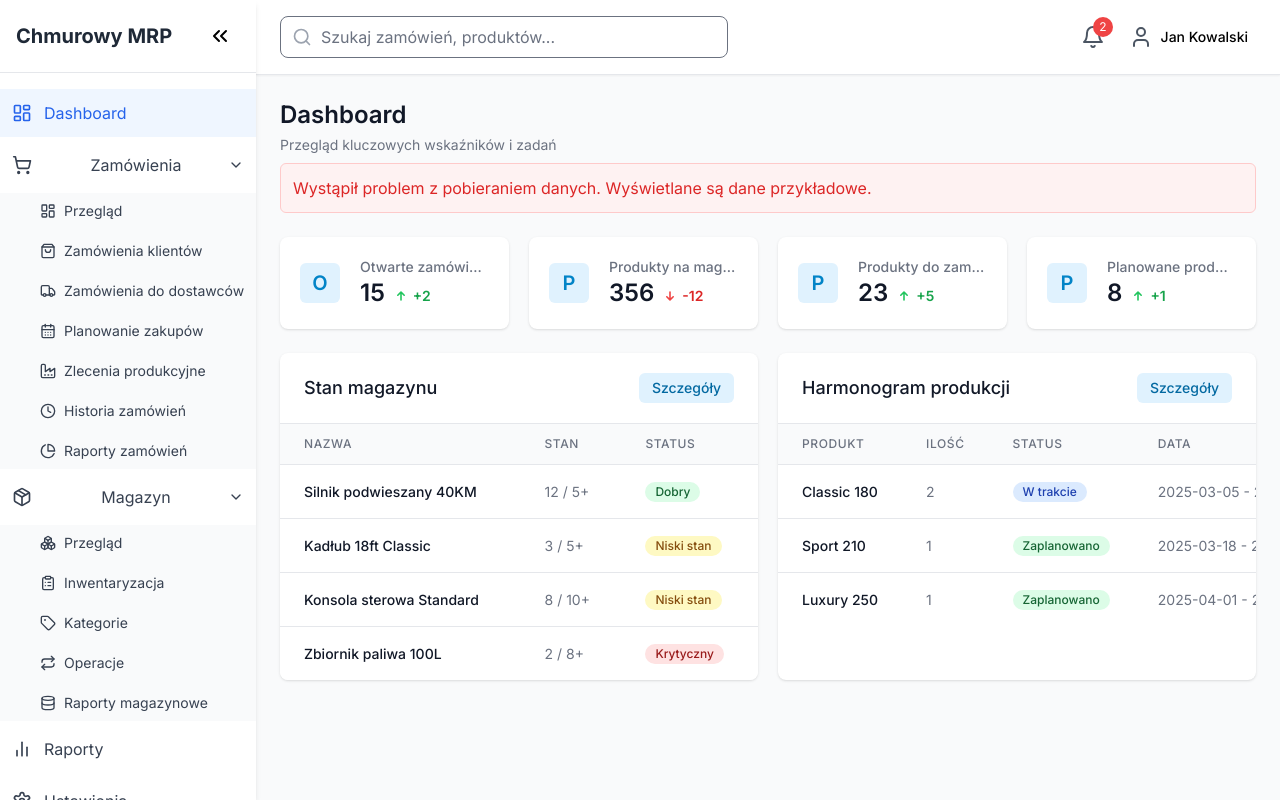
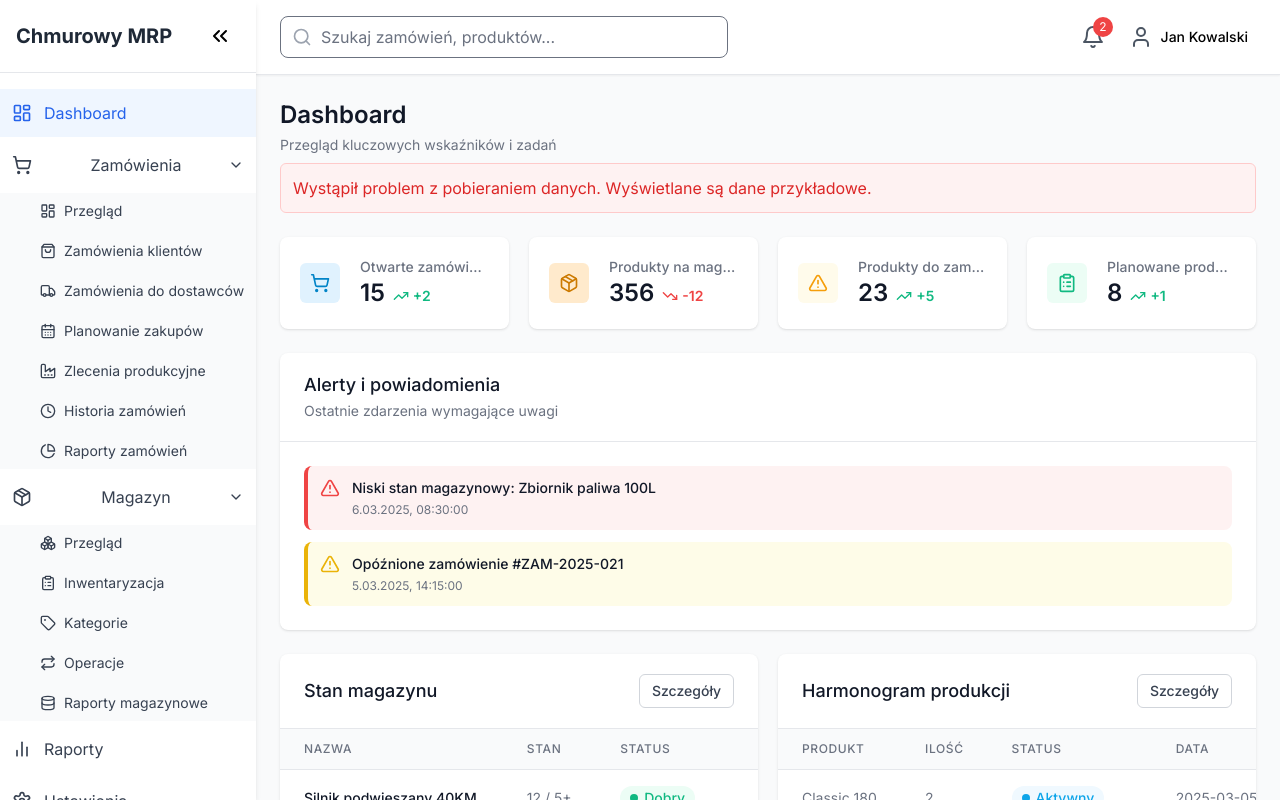
Before and after one commit to djmisieq/chmurowy-system-mrp, a Next.js app: page / in a window 1280 px wide. Built offline with nearby package versions, Linux system fonts and the light colour scheme; no server answers.

Commit message:
Update dashboard with new components and improved styling

```diff
--- a/src/app/page.tsx
+++ b/src/app/page.tsx
@@ -3,16 +3,22 @@
 import { useEffect, useState } from 'react';
 import MainLayout from '../components/layout/MainLayout';
 import axios from 'axios';
+import StatCard from '../components/dashboard/StatCard';
+import StatusTable from '../components/dashboard/StatusTable';
+import Card from '../components/ui/Card';
+import Badge from '../components/ui/Badge';
+import { AlertTriangle, Package, ShoppingCart, ClipboardList, TrendingUp } from 'lucide-react';
 
 export default function Home() {
-  // Stany dla danych dashboardu
+  // Dashboard data states
   const [loading, setLoading] = useState(true);
   const [error, setError] = useState(false);
   const [stats, setStats] = useState([]);
   const [inventoryItems, setInventoryItems] = useState([]);
   const [scheduleItems, setScheduleItems] = useState([]);
+  const [alertItems, setAlertItems] = useState([]);
 
-  // Pobieranie danych z mock API
+  // Fetch data from mock API
   useEffect(() => {
     const fetchDashboardData = async () => {
       try {
@@ -23,11 +29,12 @@ export default function Home() {
         setStats(data.stats);
         setInventoryItems(data.inventorySummary);
         setScheduleItems(data.productionSchedule);
+        setAlertItems(data.alerts || []);
         setError(false);
       } catch (err) {
         console.error('Błąd pobierania danych dashboardu:', err);
         setError(true);
-        // W przypadku błędu API używamy danych zastępczych
+        // Fallback data
         setStats([
           { name: 'Otwarte zamówienia', value: '15', change: '+2', changeType: 'increase' },
           { name: 'Produkty na magazynie', value: '356', change: '-12', changeType: 'decrease' },
@@ -45,6 +52,10 @@ export default function Home() {
           { id: 2, product: 'Sport 210', quantity: 1, status: 'Scheduled', startDate: '2025-03-18', endDate: '2025-03-28' },
           { id: 3, product: 'Luxury 250', quantity: 1, status: 'Scheduled', startDate: '2025-04-01', endDate: '2025-04-18' },
         ]);
+        setAlertItems([
+          { id: 1, type: 'inventory', message: 'Niski stan magazynowy: Zbiornik paliwa 100L', timestamp: '2025-03-06T08:30:00Z', priority: 'high' },
+          { id: 2, type: 'order', message: 'Opóźnione zamówienie #ZAM-2025-021', timestamp: '2025-03-05T14:15:00Z', priority: 'medium' }
+        ]);
       } finally {
         setLoading(false);
       }
@@ -53,12 +64,12 @@ export default function Home() {
     fetchDashboardData();
   }, []);
 
-  // Komponent stanu ładowania
+  // Loading component
   if (loading) {
     return (
       <MainLayout>
         <div className="flex items-center justify-center h-64">
-          <div className="animate-spin rounded-full h-12 w-12 border-t-2 border-b-2 border-blue-500"></div>
+          <div className="animate-spin rounded-full h-12 w-12 border-t-2 border-b-2 border-primary-500"></div>
           <p className="ml-3 text-lg text-gray-600">Ładowanie danych...</p>
         </div>
       </MainLayout>
@@ -77,203 +88,125 @@ export default function Home() {
         )}
       </div>
 
-      {/* Karty statystyk */}
+      {/* KPI Cards */}
       <div className="grid grid-cols-1 gap-5 sm:grid-cols-2 lg:grid-cols-4 mb-6">
-        {stats.map((stat) => (
-          <div key={stat.name} className="bg-white overflow-hidden shadow rounded-lg">
-            <div className="p-5">
-              <div className="flex items-center">
-                <div className="flex-shrink-0">
-                  <div className="h-10 w-10 rounded-md bg-primary-100 flex items-center justify-center">
-                    <span className="text-primary-600 text-xl font-semibold">{stat.name.charAt(0)}</span>
+        <StatCard
+          title="Otwarte zamówienia"
+          value={stats[0]?.value || "0"}
+          change={stats[0]?.change}
+          changeType={stats[0]?.changeType}
+          icon={<ShoppingCart size={20} />}
+        />
+        <StatCard
+          title="Produkty na magazynie"
+          value={stats[1]?.value || "0"}
+          change={stats[1]?.change}
+          changeType={stats[1]?.changeType}
+          icon={<Package size={20} />}
+          iconBgColor="bg-accent-100"
+          iconTextColor="text-accent-600"
+        />
+        <StatCard
+          title="Produkty do zamówienia"
+          value={stats[2]?.value || "0"}
+          change={stats[2]?.change}
+          changeType={stats[2]?.changeType}
+          icon={<AlertTriangle size={20} />}
+          iconBgColor="bg-warning-50"
+          iconTextColor="text-warning-500"
+        />
+        <StatCard
+          title="Planowane produkcje"
+          value={stats[3]?.value || "0"}
+          change={stats[3]?.change}
+          changeType={stats[3]?.changeType}
+          icon={<ClipboardList size={20} />}
+          iconBgColor="bg-success-50"
+          iconTextColor="text-success-500"
+        />
       </div>
-                </div>
-                <div className="ml-5 w-0 flex-1">
-                  <dt className="text-sm font-medium text-gray-500 truncate">{stat.name}</dt>
-                  <dd className="flex items-baseline">
-                    <div className="text-2xl font-semibold text-gray-900">{stat.value}</div>
+
+      {/* Alerts & Notifications (New) */}
+      {alertItems.length > 0 && (
+        <div className="mb-6">
+          <Card
+            title="Alerty i powiadomienia"
+            subtitle="Ostatnie zdarzenia wymagające uwagi"
+          >
+            <div className="space-y-3">
+              {alertItems.map((alert) => (
                 <div
-                      className={`ml-2 flex items-baseline text-sm font-semibold ${
-                        stat.changeType === 'increase' ? 'text-green-600' : 'text-red-600'
+                  key={alert.id}
+                  className={`flex p-3 rounded-lg border-l-4 ${
+                    alert.priority === 'high'
+                      ? 'bg-red-50 border-red-500'
+                      : alert.priority === 'medium'
+                      ? 'bg-yellow-50 border-yellow-500'
+                      : 'bg-blue-50 border-blue-500'
                   }`}
                 >
-                      {stat.changeType === 'increase' ? (
-                        <svg className="self-center flex-shrink-0 h-4 w-4 text-green-500" fill="currentColor" viewBox="0 0 20 20">
-                          <path
-                            fillRule="evenodd"
-                            d="M5.293 9.707a1 1 0 010-1.414l4-4a1 1 0 011.414 0l4 4a1 1 0 01-1.414 1.414L11 7.414V15a1 1 0 11-2 0V7.414L6.707 9.707a1 1 0 01-1.414 0z"
-                            clipRule="evenodd"
+                  <div className="flex-shrink-0 mr-3">
+                    <AlertTriangle
+                      size={20}
+                      className={alert.priority === 'high'
+                        ? 'text-red-500'
+                        : alert.priority === 'medium'
+                        ? 'text-yellow-500'
+                        : 'text-blue-500'
+                      }
                     />
-                        </svg>
-                      ) : (
-                        <svg className="self-center flex-shrink-0 h-4 w-4 text-red-500" fill="currentColor" viewBox="0 0 20 20">
-                          <path
-                            fillRule="evenodd"
-                            d="M14.707 10.293a1 1 0 010 1.414l-4 4a1 1 0 01-1.414 0l-4-4a1 1 0 111.414-1.414L9 12.586V5a1 1 0 012 0v7.586l2.293-2.293a1 1 0 011.414 0z"
-                            clipRule="evenodd"
-                          />
-                        </svg>
-                      )}
-                      <span className="ml-1">{stat.change}</span>
                   </div>
-                  </dd>
-                </div>
-              </div>
+                  <div>
+                    <p className="text-sm font-medium text-gray-900">{alert.message}</p>
+                    <p className="text-xs text-gray-500 mt-1">
+                      {new Date(alert.timestamp).toLocaleString('pl-PL')}
+                    </p>
                   </div>
                 </div>
               ))}
             </div>
+          </Card>
+        </div>
+      )}
 
-      {/* Panele informacyjne */}
+      {/* Info Panels */}
       <div className="grid grid-cols-1 gap-5 lg:grid-cols-2">
-        {/* Stan magazynu */}
-        <div className="bg-white shadow rounded-lg overflow-hidden">
-          <div className="px-4 py-5 sm:px-6 flex justify-between items-center">
-            <h3 className="text-lg leading-6 font-medium text-gray-900">Stan magazynu</h3>
-            <a
-              href="/inventory"
-              className="inline-flex items-center px-3 py-1 border border-transparent text-sm font-medium rounded-md text-primary-700 bg-primary-100 hover:bg-primary-200 focus:outline-none focus:ring-2 focus:ring-offset-2 focus:ring-primary-500"
-            >
-              Szczegóły
-            </a>
-          </div>
-          <div className="border-t border-gray-200">
-            <div className="overflow-x-auto">
-              <table className="min-w-full divide-y divide-gray-200">
-                <thead className="bg-gray-50">
-                  <tr>
-                    <th
-                      scope="col"
-                      className="px-6 py-3 text-left text-xs font-medium text-gray-500 uppercase tracking-wider"
-                    >
-                      Nazwa
-                    </th>
-                    <th
-                      scope="col"
-                      className="px-6 py-3 text-left text-xs font-medium text-gray-500 uppercase tracking-wider"
-                    >
-                      Stan
-                    </th>
-                    <th
-                      scope="col"
-                      className="px-6 py-3 text-left text-xs font-medium text-gray-500 uppercase tracking-wider"
-                    >
-                      Status
-                    </th>
-                  </tr>
-                </thead>
-                <tbody className="bg-white divide-y divide-gray-200">
-                  {inventoryItems.map((item) => (
-                    <tr key={item.id}>
-                      <td className="px-6 py-4 whitespace-nowrap text-sm font-medium text-gray-900">
-                        {item.name}
-                      </td>
-                      <td className="px-6 py-4 whitespace-nowrap text-sm text-gray-500">
-                        {item.stock} / {item.threshold}+
-                      </td>
-                      <td className="px-6 py-4 whitespace-nowrap text-sm">
-                        <span
-                          className={`inline-flex items-center px-2.5 py-0.5 rounded-full text-xs font-medium ${
-                            item.status === 'good'
-                              ? 'bg-green-100 text-green-800'
-                              : item.status === 'warning'
-                              ? 'bg-yellow-100 text-yellow-800'
-                              : 'bg-red-100 text-red-800'
-                          }`}
-                        >
-                          {item.status === 'good'
-                            ? 'Dobry'
-                            : item.status === 'warning'
-                            ? 'Niski stan'
-                            : 'Krytyczny'}
-                        </span>
-                      </td>
-                    </tr>
-                  ))}
-                </tbody>
-              </table>
-            </div>
-          </div>
-        </div>
+        {/* Inventory Status */}
+        <StatusTable
+          title="Stan magazynu"
+          detailsUrl="/inventory"
+          columns={[
+            { key: 'name', header: 'Nazwa' },
+            { key: 'stock', header: 'Stan', render: (stock, item) => `${stock} / ${item.threshold}+` },
+            {
+              key: 'status',
+              header: 'Status',
+              render: (status) => <StatusTable.StatusBadge status={status} />
+            }
+          ]}
+          data={inventoryItems}
+        />
 
-        {/* Harmonogram produkcji */}
-        <div className="bg-white shadow rounded-lg overflow-hidden">
-          <div className="px-4 py-5 sm:px-6 flex justify-between items-center">
-            <h3 className="text-lg leading-6 font-medium text-gray-900">Harmonogram produkcji</h3>
-            <a
-              href="/production"
-              className="inline-flex items-center px-3 py-1 border border-transparent text-sm font-medium rounded-md text-primary-700 bg-primary-100 hover:bg-primary-200 focus:outline-none focus:ring-2 focus:ring-offset-2 focus:ring-primary-500"
-            >
-              Szczegóły
-            </a>
-          </div>
-          <div className="border-t border-gray-200">
-            <div className="overflow-x-auto">
-              <table className="min-w-full divide-y divide-gray-200">
-                <thead className="bg-gray-50">
-                  <tr>
-                    <th
-                      scope="col"
-                      className="px-6 py-3 text-left text-xs font-medium text-gray-500 uppercase tracking-wider"
-                    >
-                      Produkt
-                    </th>
-                    <th
-                      scope="col"
-                      className="px-6 py-3 text-left text-xs font-medium text-gray-500 uppercase tracking-wider"
-                    >
-                      Ilość
-                    </th>
-                    <th
-                      scope="col"
-                      className="px-6 py-3 text-left text-xs font-medium text-gray-500 uppercase tracking-wider"
-                    >
-                      Status
-                    </th>
-                    <th
-                      scope="col"
-                      className="px-6 py-3 text-left text-xs font-medium text-gray-500 uppercase tracking-wider"
-                    >
-                      Data
-                    </th>
-                  </tr>
-                </thead>
-                <tbody className="bg-white divide-y divide-gray-200">
-                  {scheduleItems.map((item) => (
-                    <tr key={item.id}>
-                      <td className="px-6 py-4 whitespace-nowrap text-sm font-medium text-gray-900">
-                        {item.product}
-                      </td>
-                      <td className="px-6 py-4 whitespace-nowrap text-sm text-gray-500">
-                        {item.quantity}
-                      </td>
-                      <td className="px-6 py-4 whitespace-nowrap text-sm">
-                        <span
-                          className={`inline-flex items-center px-2.5 py-0.5 rounded-full text-xs font-medium ${
-                            item.status === 'In Progress'
-                              ? 'bg-blue-100 text-blue-800'
-                              : item.status === 'Scheduled'
-                              ? 'bg-green-100 text-green-800'
-                              : 'bg-yellow-100 text-yellow-800'
-                          }`}
-                        >
-                          {item.status === 'In Progress'
-                            ? 'W trakcie'
-                            : item.status === 'Scheduled'
-                            ? 'Zaplanowano'
-                            : 'Oczekuje'}
-                        </span>
-                      </td>
-                      <td className="px-6 py-4 whitespace-nowrap text-sm text-gray-500">
-                        {item.startDate} - {item.endDate}
-                      </td>
-                    </tr>
-                  ))}
-                </tbody>
-              </table>
-            </div>
-          </div>
-        </div>
+        {/* Production Schedule */}
+        <StatusTable
+          title="Harmonogram produkcji"
+          detailsUrl="/production"
+          columns={[
+            { key: 'product', header: 'Produkt' },
+            { key: 'quantity', header: 'Ilość' },
+            {
+              key: 'status',
+              header: 'Status',
+              render: (status) => <StatusTable.StatusBadge status={status} />
+            },
+            {
+              key: 'startDate',
+              header: 'Data',
+              render: (startDate, item) => `${startDate} - ${item.endDate}`
+            }
+          ]}
+          data={scheduleItems}
+        />
       </div>
     </MainLayout>
   );
```
Lines whose indentation alone changed are shown as unchanged.
